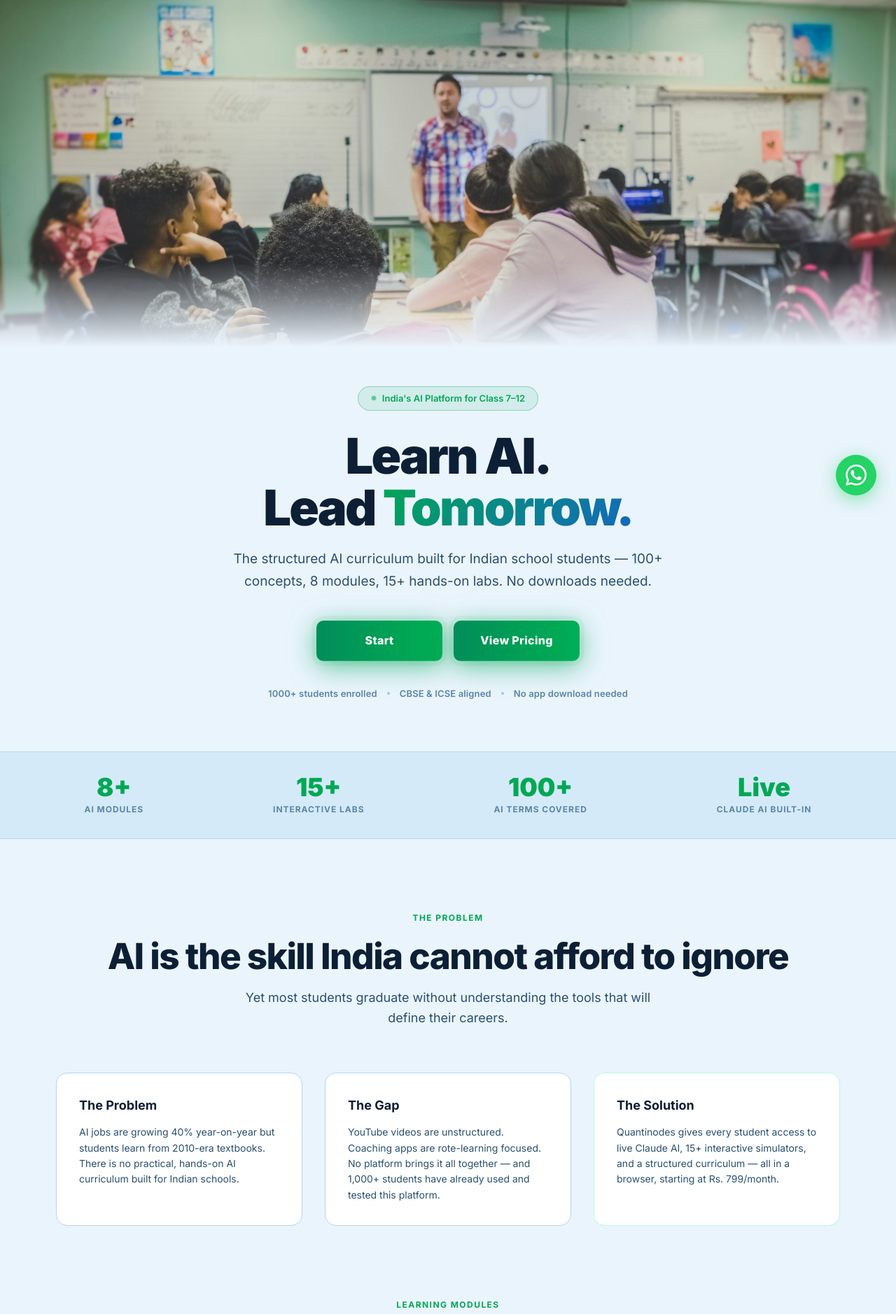
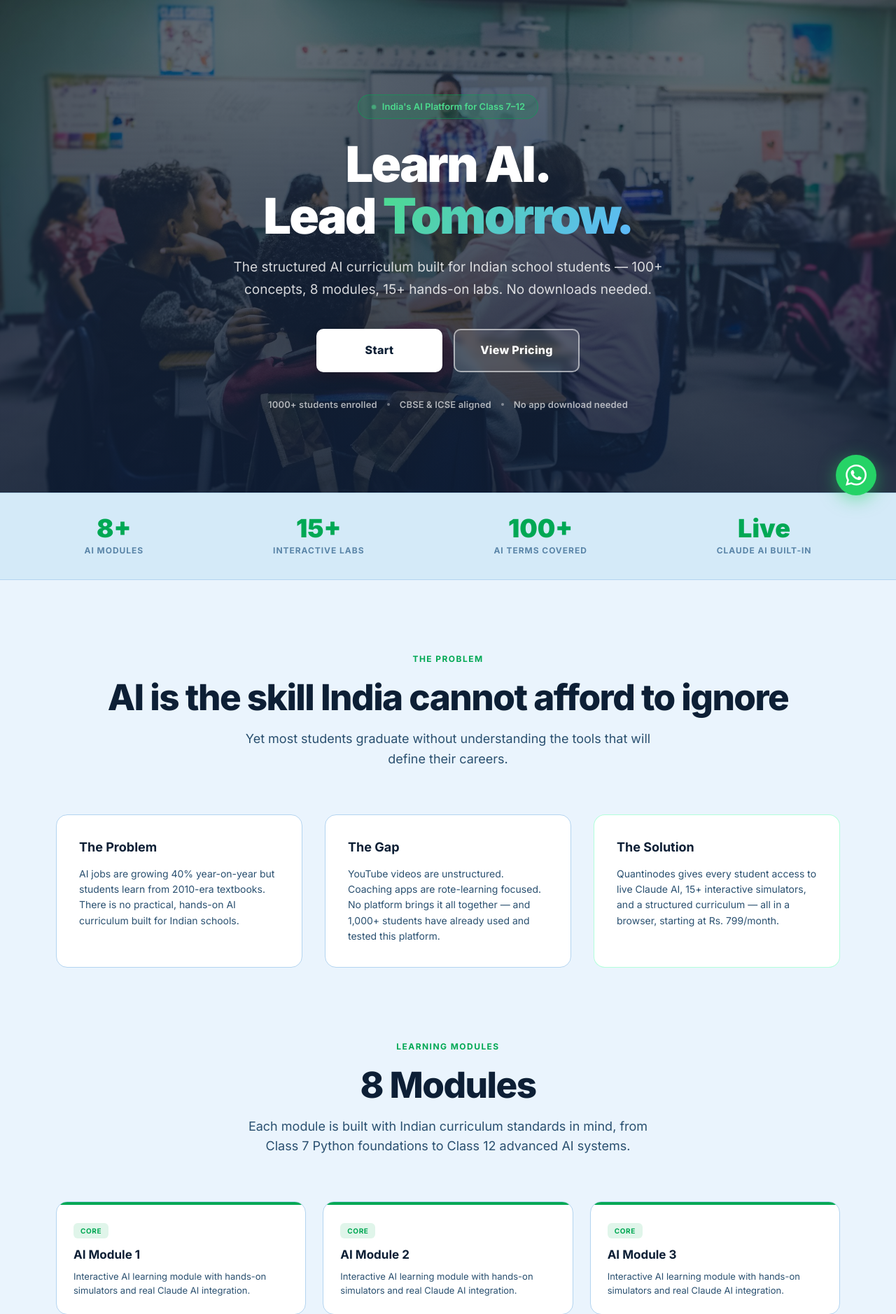
Before and after one commit to quantinode/dummy_rock, a Django app: page / in a window 1280 px wide. Shown: the part 64-1942 px from the top of the page at 70% size. Run offline with Django 5.2, Linux system fonts and the light colour scheme; data that the repository does not hold is empty.

Commit message:
lost kiwi

```diff
--- a/ailab/settings.py
+++ b/ailab/settings.py
@@ -97,7 +97,7 @@ CHANNEL_LAYERS = {
 # Database — reads DB_ENGINE from .env (defaults to SQLite for local dev)
 _DB_ENGINE = os.environ.get('DB_ENGINE', 'django.db.backends.sqlite3')
 
-if _DB_ENGINE == 'django.db.backends.sqlite3':
+if os.environ.get('USE_DB', 'sqlite') == 'sqlite':
     DATABASES = {
         'default': {
             'ENGINE': 'django.db.backends.sqlite3',
@@ -107,7 +107,7 @@ if _DB_ENGINE == 'django.db.backends.sqlite3':
 else:
     DATABASES = {
         'default': {
-            'ENGINE': _DB_ENGINE,
+            'ENGINE': 'django.db.backends.postgresql',
             'NAME': os.environ.get('DB_NAME', 'ailab'),
             'USER': os.environ.get('DB_USER', 'ailab_user'),
             'PASSWORD': os.environ.get('DB_PASSWORD', ''),
--- a/requirements.txt
+++ b/requirements.txt
@@ -47,3 +47,4 @@ requests
 razorpay==1.4.2
 gunicorn==23.0.0
 whitenoise==6.9.0
+django_redis
--- a/static/css/landing.css
+++ b/static/css/landing.css
@@ -152,23 +152,34 @@ body {
 }
 
 .btn-hero-primary {
-    background: linear-gradient(270deg, #00c466, #00a854, #00875a, #00c466);
-    background-size: 300% 100%;
-    color: #fff;
+    background: #ffffff;
+    color: #0d1f35;
     font-weight: 800;
-    border: none;
+    border: 2px solid transparent;
     letter-spacing: 0.02em;
-    animation: shimmer 4s linear infinite, glowPulse 2.5s ease-in-out infinite;
-    position: relative;
-    overflow: hidden;
+    box-shadow: 0 4px 20px rgba(0,0,0,0.25);
 }
 .btn-hero-primary:hover {
-    animation: none;
-    background: linear-gradient(135deg, #00d96e, #00a854);
-    background-size: 100% 100%;
+    background: #f0f8ff;
     transform: translateY(-3px) scale(1.03);
-    box-shadow: 0 12px 40px rgba(0,168,84,0.6);
-    color: #fff;
+    box-shadow: 0 10px 36px rgba(0,0,0,0.35);
+    color: #0d1f35;
+}
+
+/* Second hero button — ghost outline */
+.hero-btns .btn:nth-child(2).btn-hero-primary {
+    background: rgba(255,255,255,0.12);
+    color: #ffffff;
+    border: 2px solid rgba(255,255,255,0.55);
+    box-shadow: none;
+    backdrop-filter: blur(4px);
+}
+.hero-btns .btn:nth-child(2).btn-hero-primary:hover {
+    background: rgba(255,255,255,0.22);
+    border-color: #ffffff;
+    color: #ffffff;
+    transform: translateY(-3px) scale(1.03);
+    box-shadow: 0 8px 28px rgba(0,0,0,0.2);
 }
 .btn-hero-secondary {
     background: #fff;
@@ -189,47 +200,55 @@ body {
 .section { padding: 100px 40px; max-width: 1200px; margin: 0 auto; }
 .section-sm { padding: 60px 40px; max-width: 1200px; margin: 0 auto; }
 
-/* ─── Hero Image Banner ─── */
+/* ─── Hero — image + text overlaid ─── */
 .hero-image-banner {
-    width: 100%;
-    height: 62vh;
-    min-height: 380px;
-    max-height: 560px;
     background-size: cover;
     background-position: center top;
     background-repeat: no-repeat;
+}
+
+.hero-cta-section {
     position: relative;
+    width: 100%;
+    min-height: 88vh;
+    display: flex;
+    flex-direction: column;
+    align-items: center;
+    justify-content: center;
+    text-align: center;
+    padding: 100px 40px 80px;
 }
-/* Soft bottom fade so it blends into the CTA section */
-.hero-image-banner::after {
+
+/* Dark overlay so text stays readable over the photo */
+.hero-cta-section::before {
     content: '';
     position: absolute;
-    bottom: 0;
-    left: 0;
-    right: 0;
-    height: 120px;
-    background: linear-gradient(to bottom, transparent, var(--bg-primary));
+    inset: 0;
+    background: linear-gradient(
+        to bottom,
+        rgba(8, 24, 50, 0.55) 0%,
+        rgba(8, 24, 50, 0.70) 60%,
+        rgba(8, 24, 50, 0.82) 100%
+    );
+    z-index: 0;
 }
 
-/* ─── Hero CTA Section (below image, clean light bg) ─── */
-.hero-cta-section {
-    text-align: center;
-    padding: 56px 40px 72px;
-    background: var(--bg-primary);
+.hero-cta-section > * {
     position: relative;
+    z-index: 1;
 }
 
 .hero-badge {
     display: inline-flex;
     align-items: center;
     gap: 8px;
-    background: rgba(0, 168, 84, 0.1);
-    border: 1px solid rgba(0, 168, 84, 0.35);
+    background: rgba(0, 168, 84, 0.18);
+    border: 1px solid rgba(0, 168, 84, 0.5);
     padding: 6px 18px;
     border-radius: 100px;
     font-size: 13px;
     font-weight: 600;
-    color: var(--accent-green);
+    color: #4cdb8e;
     margin-bottom: 28px;
 }
 
@@ -237,7 +256,7 @@ body {
     width: 8px;
     height: 8px;
     border-radius: 50%;
-    background: var(--accent-green);
+    background: #4cdb8e;
     animation: pulse 2s infinite;
     flex-shrink: 0;
 }
@@ -253,11 +272,11 @@ body {
     line-height: 1.05;
     letter-spacing: -0.04em;
     margin-bottom: 20px;
-    color: var(--text-primary);
+    color: #ffffff;
 }
 
 .hero-cta-section h1 .grad {
-    background: linear-gradient(135deg, var(--accent-green) 0%, var(--accent-blue) 100%);
+    background: linear-gradient(135deg, #4cdb8e 0%, #5eb8ff 100%);
     -webkit-background-clip: text;
     -webkit-text-fill-color: transparent;
     background-clip: text;
@@ -265,7 +284,7 @@ body {
 
 .hero-sub {
     font-size: clamp(15px, 2vw, 19px);
-    color: var(--text-secondary);
+    color: rgba(255, 255, 255, 0.82);
     max-width: 620px;
     margin: 0 auto 40px;
     line-height: 1.7;
@@ -320,22 +339,22 @@ body {
     flex-wrap: wrap;
     font-size: 13px;
     font-weight: 600;
-    color: var(--text-muted);
+    color: rgba(255, 255, 255, 0.65);
     letter-spacing: 0.01em;
 }
 .hero-trust-dot {
     width: 4px;
     height: 4px;
     border-radius: 50%;
-    background: var(--border-glow);
+    background: rgba(255, 255, 255, 0.4);
     display: inline-block;
 }
 
 @media (max-width: 640px) {
-    .hero-image-banner { height: 44vw; min-height: 220px; }
-    .hero-cta-section { padding: 40px 24px 56px; }
+    .hero-cta-section { min-height: 100svh; padding: 80px 24px 60px; }
     .hero-trust-dot { display: none; }
     .hero-trust { flex-direction: column; gap: 6px; }
+    .nav-logo-text { display: none; }
 }
 
 .hero-video {
@@ -483,34 +502,42 @@ body {
 
 .module-body { padding: 24px; }
 
-.module-tag-pill {
-    display: inline-block;
+.module-pill-row {
+    display: flex;
+    align-items: center;
+    gap: 8px;
+    flex-wrap: wrap;
+    margin-bottom: 12px;
+}
+
+.module-tag-pill,
+.module-grade-pill {
+    display: inline-flex;
+    align-items: center;
     padding: 3px 10px;
     border-radius: 6px;
     font-size: 10px;
     font-weight: 700;
     text-transform: uppercase;
     letter-spacing: 0.06em;
-    margin-bottom: 12px;
-    background: rgba(0, 255, 136, 0.1);
+    line-height: 1.6;
+    white-space: nowrap;
+}
+
+.module-tag-pill {
+    background: rgba(0, 168, 84, 0.12);
     color: var(--accent-green);
 }
 
 .module-grade-pill {
-    float: right;
-    padding: 3px 10px;
-    border-radius: 6px;
-    font-size: 10px;
-    font-weight: 600;
-    background: rgba(0,0,0,0.06);
-    color: var(--text-muted);
+    background: rgba(21, 101, 192, 0.1);
+    color: var(--accent-blue);
 }
 
 .module-landing-card h3 {
     font-size: 17px;
     font-weight: 700;
     margin-bottom: 8px;
-    clear: both;
 }
 
 .module-landing-card p {
--- a/users/views.py
+++ b/users/views.py
@@ -132,11 +132,7 @@ def login_page(request):
     if request.method == 'POST':
         email = request.POST.get('email', '').strip()
         password = request.POST.get('password', '')
-        try:
-            user_obj = User.objects.get(email=email)
-            user = authenticate(request, username=user_obj.username, password=password)
-        except User.DoesNotExist:
-            user = None
+        user = authenticate(request, username=email, password=password)
 
         sub_expired = False
         if user is not None:
```
Also changed, not shown: core/views.py (+13 -13 lines), modules/models.py (+21 -0 lines), templates/base.html (+48 -29 lines), templates/core/home.html (+65 -23 lines), templates/landing/index.html (+18 -21 lines), 2 other files.
